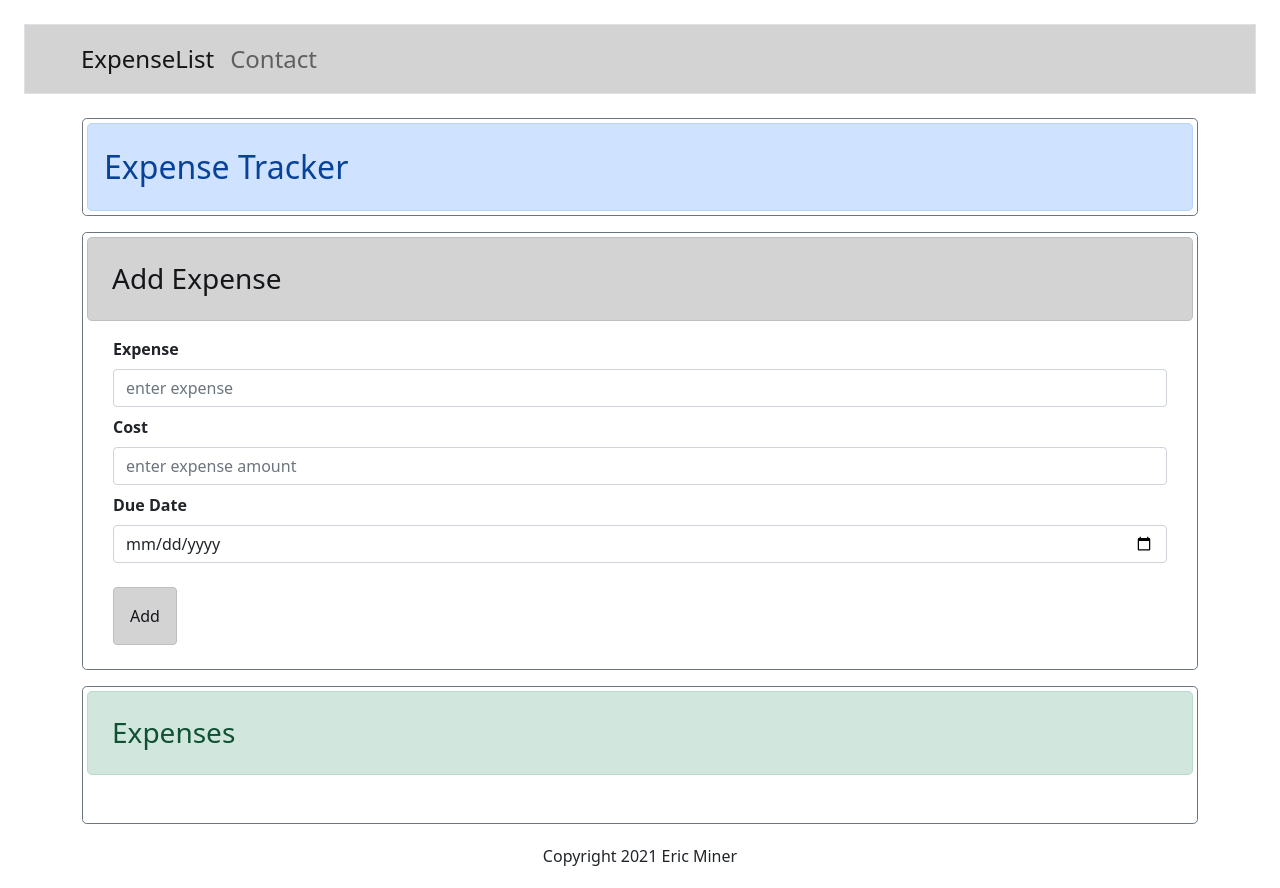
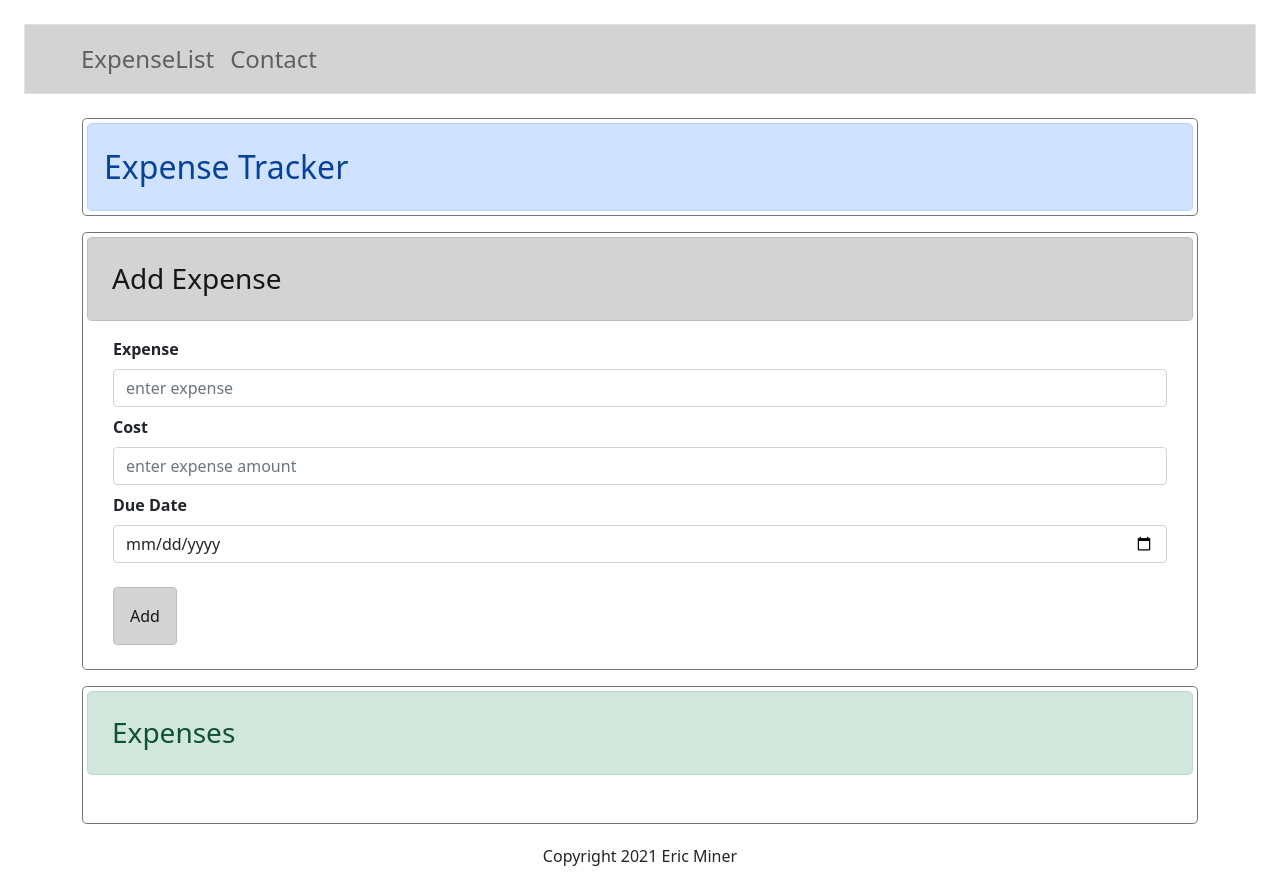
Before and after one commit to Eminer78/Expense-Tracker, a React (Create React App) app: page / in a window 1280 px wide. Built offline with nearby package versions, Linux system fonts and the light colour scheme.

Commit message:
updated app.js

```diff
--- a/src/App.js
+++ b/src/App.js
@@ -32,7 +32,7 @@ const App = () => (
               <NavLink
                 className="nav-link"
                 exact
-                to="/"
+                to="/ExpenseList"
                 activeClassName="active"
               >
                 ExpenseList
```
